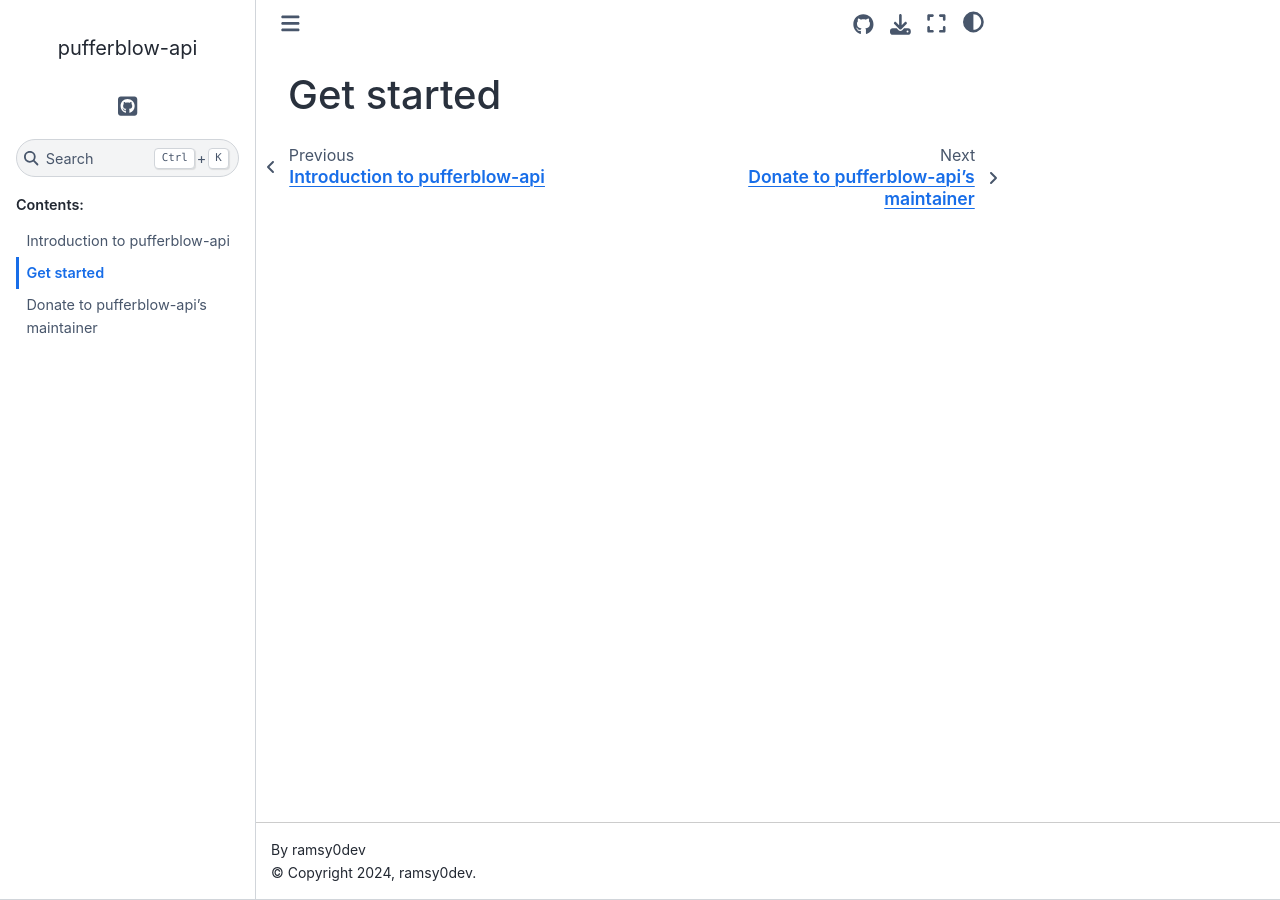
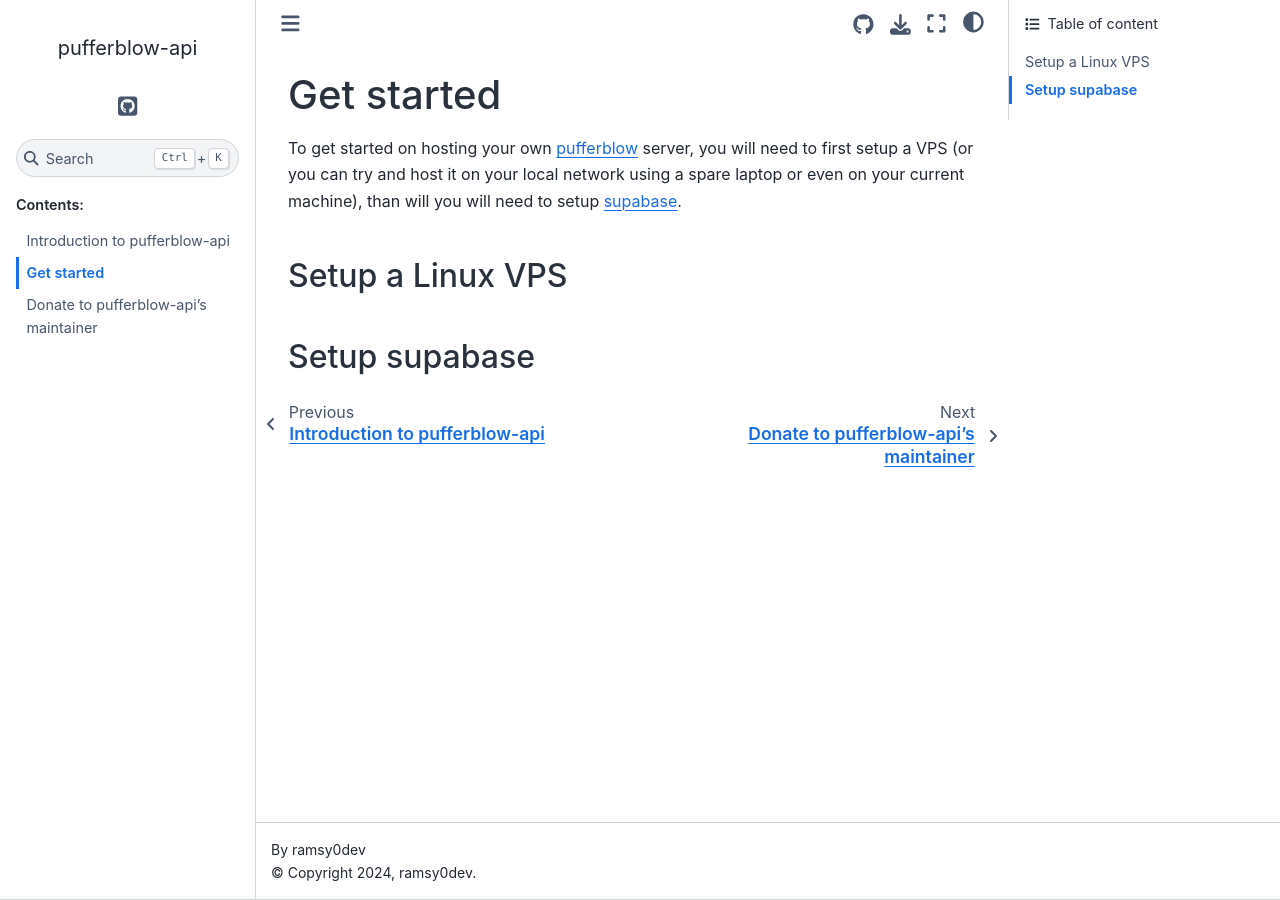
Before and after one commit to PufferBlow/pufferblow, a Sphinx documentation site: the page built from docs/get_started.rst, in a window 1280 px wide. Built offline with Sphinx 7.4.7 and the Sphinx Book theme 1.1.4, drawn with Linux system fonts in a browser that asks for light colours.

Commit message:
Added boilerplate for get_started.rst

```diff
--- a/docs/get_started.rst
+++ b/docs/get_started.rst
@@ -2,3 +2,12 @@
 ===============
 Get started
 ===============
+
+To get started on hosting your own `pufferblow <https://github.com/PufferBlow/pufferblow>`__ server, you will need to first setup a VPS (or you can try and host it on your local network using a spare laptop or even on your current machine), than will you will need to setup `supabase <https://supabase.com>`__.
+
+Setup a Linux VPS
+=================
+
+
+Setup supabase
+==============
```
